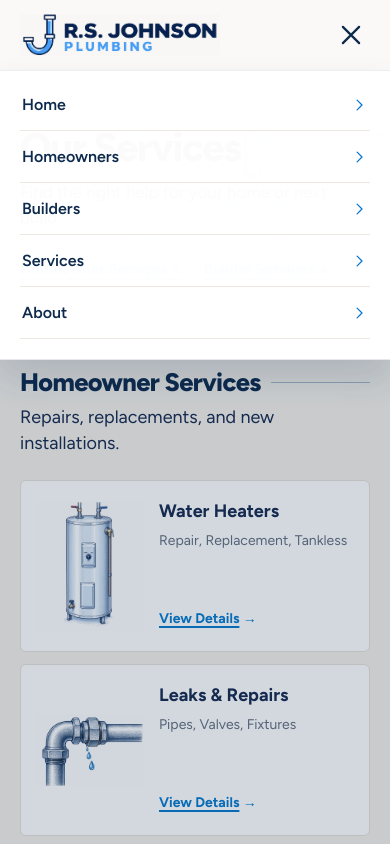
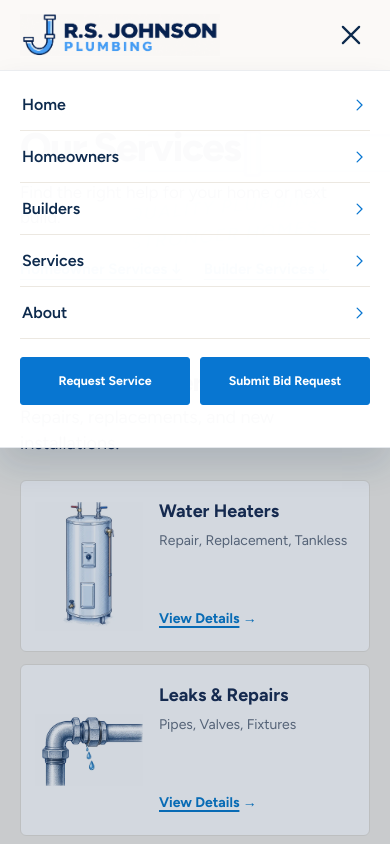
Before and after one commit to rs-johnson-plumbing/website, a Next.js app: page /services in a window 390 px wide. Both pictures are taken after a click on the button 351 px from the left and 35 px from the top of the page. Shown: the top 844 px of the page. Built offline with nearby package versions, Linux system fonts and the light colour scheme.

Commit message:
Add service and bid request actions below mobile navigation (#138)

```diff
--- a/src/components/concept-two/chrome/C2Header.tsx
+++ b/src/components/concept-two/chrome/C2Header.tsx
@@ -7,13 +7,19 @@ import { conceptTwo as copy, site } from "@/lib/content";
 import { Lockup } from "@/components/ui/Logo";
 import { C2Icon } from "../ui/C2Icon";
 import { C2Button } from "../ui/C2Button";
-import { useRequestService } from "../ui/C2Request";
+import { useRequestService, useRequestBid } from "../ui/C2Request";
 
 export function C2Header() {
   const [open, setOpen] = useState(false);
   const pathname = usePathname();
   const menuButton = useRef<HTMLButtonElement>(null);
   const requestService = useRequestService();
+  const requestBid = useRequestBid();
+  const openRequest = (request: () => void) => {
+    setOpen(false);
+    menuButton.current?.focus();
+    request();
+  };
 
   useEffect(() => setOpen(false), [pathname]);
 
@@ -72,6 +78,10 @@ export function C2Header() {
             <C2Icon name="chevron-right" size={18} />
           </Link>
         ))}
+        <div className="c2-menu-requests">
+          <C2Button onClick={() => openRequest(requestService)} trailingIcon={null}>Request Service</C2Button>
+          <C2Button onClick={() => openRequest(requestBid)} trailingIcon={null}>Submit Bid Request</C2Button>
+        </div>
       </nav>
     </header>
   );
--- a/src/styles/concept-two-page-polish.css
+++ b/src/styles/concept-two-page-polish.css
@@ -476,3 +476,6 @@
  .c2 section.c2-final.c2-final .c2-final-actions { grid-template-columns:1fr; width:100%; }
  .c2 section.c2-final.c2-final .c2-final-actions .c2-btn { width:100%; min-width:0; min-height:54px; font-size:15px; justify-content:center; }
 }
+
+.c2 .c2-mobile-nav .c2-menu-requests { display:grid; grid-template-columns:minmax(0,1fr) minmax(0,1fr); gap:10px; padding:18px 0 22px; }
+.c2 .c2-mobile-nav .c2-menu-requests .c2-btn { width:100%; min-width:0; min-height:48px; padding:12px 8px; font-size:clamp(12px,3.2vw,15px); line-height:1.25; white-space:nowrap; justify-content:center; }
```
